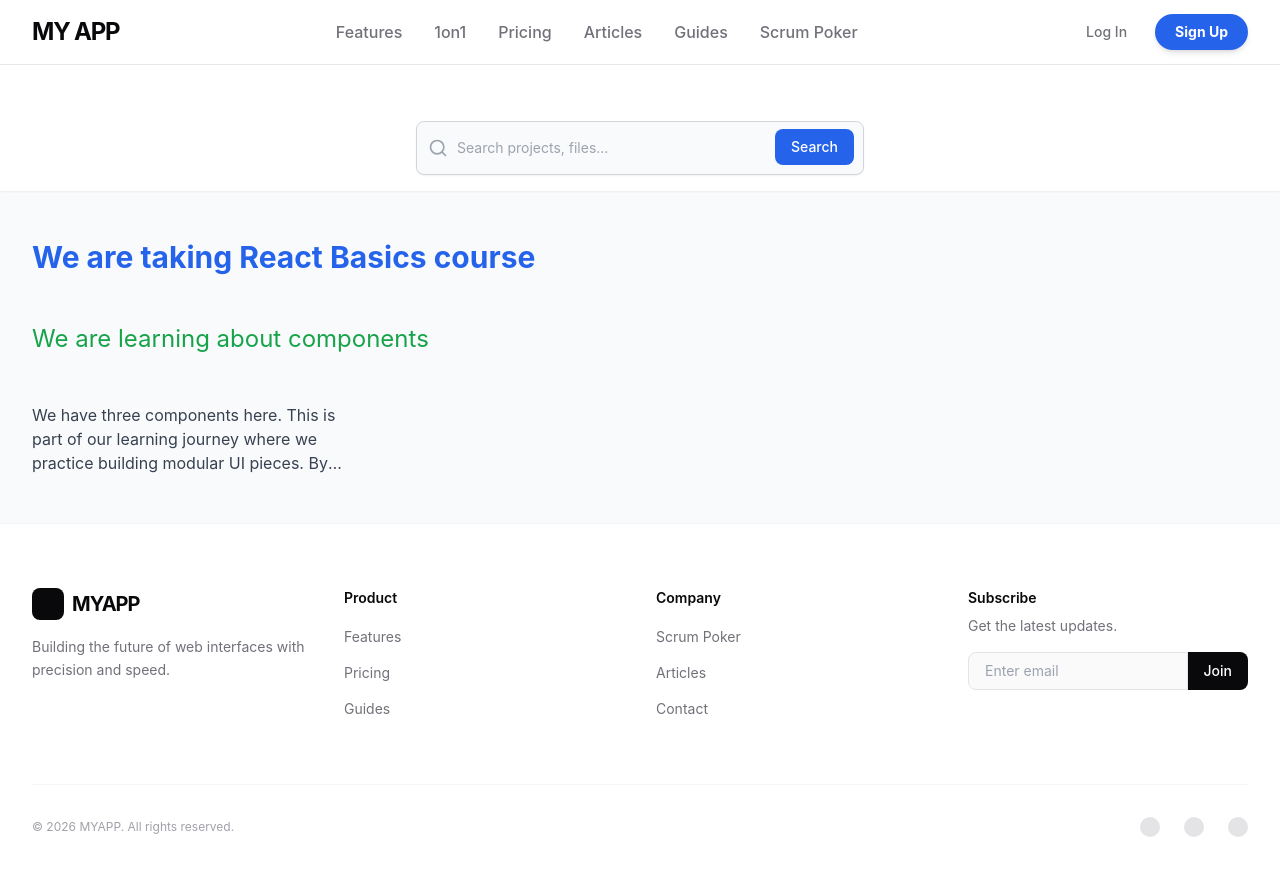
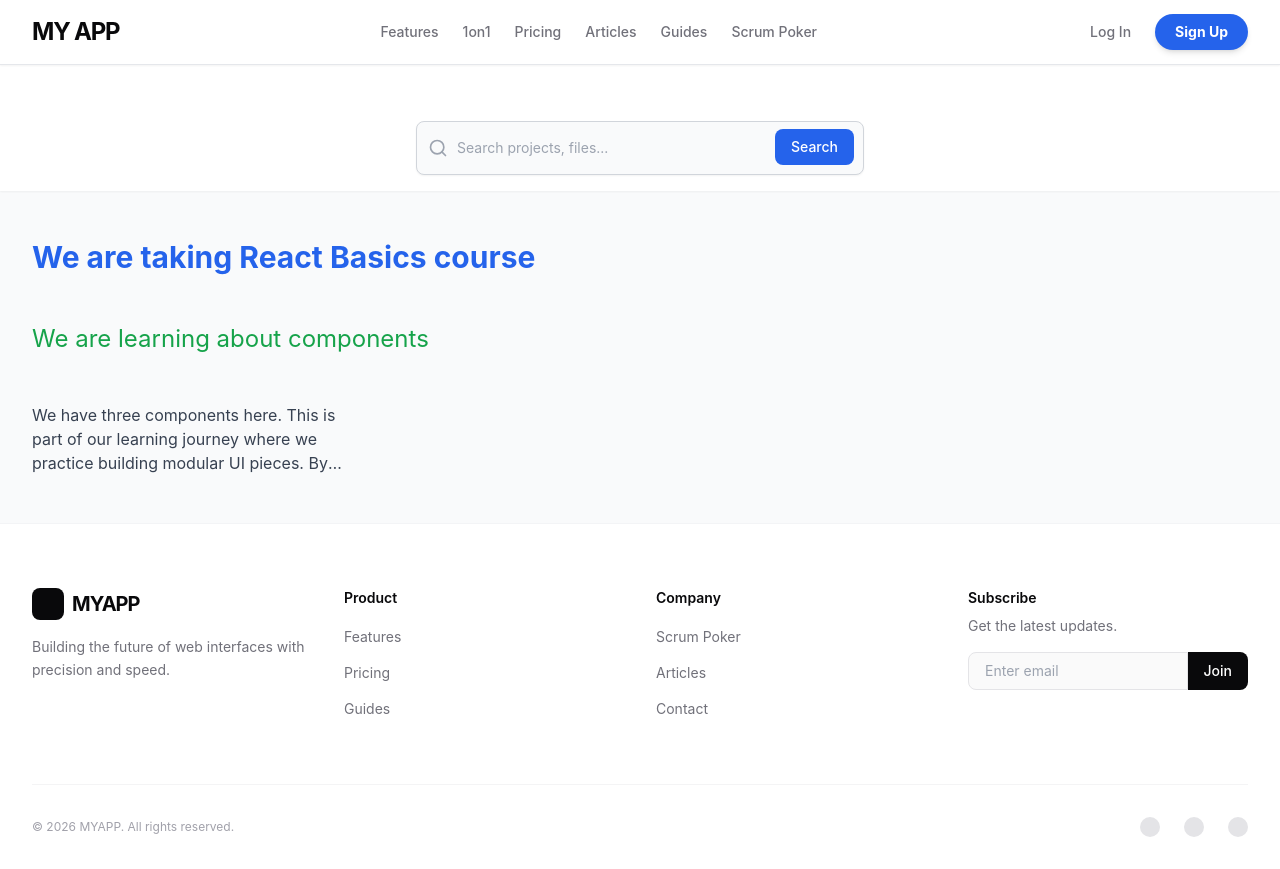
Before and after one commit to Gebremikial/my-App, a React (Create React App) app: page / in a window 1280 px wide. Built offline with nearby package versions, Linux system fonts and the light colour scheme.

Commit message:
feat: complete navbar with all categories and routing

```diff
--- a/src/components/Navbar.js
+++ b/src/components/Navbar.js
@@ -1,70 +1,55 @@
 import React from 'react';
+import { Link } from 'react-router-dom';
 
 export default function Navbar() {
+  const navLinks = [
+    { name: 'Features', href: '#features' },
+    { name: '1on1', href: '#1on1' },
+    { name: 'Pricing', href: '#pricing' },
+    { name: 'Articles', href: '#articles' },
+    { name: 'Guides', href: '#guides' },
+    { name: 'Scrum Poker', href: '#scrum-poker' },
+  ];
+
   return (
-    <nav className="bg-white border-b border-white-200 shadow-sm">
+    <nav className="bg-white border-b border-gray-200 shadow-sm sticky top-0 z-50">
       <div className="max-w-7xl mx-auto px-4 sm:px-6 lg:px-8">
         <div className="flex justify-between items-center h-16">
 
-          {/* At the left Brand Logo */}
+          {/* Brand Logo */}
           <div className="flex-shrink-0">
-            <span className="text-2xl font-bold tracking-tighter text-zinc-950 cursor-pointer">
+            <Link to="/" className="text-2xl font-bold tracking-tighter text-zinc-950">
               MY APP
-            </span>
+            </Link>
           </div>
 
-          {/* I put Navigation Links in the center */}
-          <div className="hidden md:flex space-x-8 items-center">
-            <a
-              href="#features"
-              className="text-zinc-500 hover:text-zinc-950 font-medium transition duration-300"
-            >
-              Features
-            </a>
-            <a
-              href="#1on1"
-              className="text-zinc-500 hover:text-zinc-950 font-medium transition duration-300"
-            >
-              1on1
-            </a>
-            <a
-              href="#pricing"
-              className="text-zinc-500 hover:text-zinc-950 font-medium transition duration-300"
-            >
-              Pricing
-            </a>
-            <a
-              href="#articles"
-              className="text-zinc-500 hover:text-zinc-950 font-medium transition duration-300"
-            >
-              Articles
-            </a>
-            <a
-              href="#guides"
-              className="text-zinc-500 hover:text-zinc-950 font-medium transition duration-300"
-            >
-              Guides
-            </a>
-            <a
-              href="#scrum-poker"
-              className="text-zinc-500 hover:text-zinc-950 font-medium transition duration-300"
-            >
-              Scrum Poker
-            </a>
+          {/* Navigation Links (Center) */}
+          <div className="hidden lg:flex space-x-6 items-center">
+            {navLinks.map((link) => (
+              <a
+                key={link.name}
+                href={link.href}
+                className="text-zinc-500 hover:text-zinc-950 font-medium text-sm transition duration-300"
+              >
+                {link.name}
+              </a>
+            ))}
           </div>
 
-          {/* at the right Side I put Action Buttons */}
-          <div className="flex items-center space-x-4">
-            <button
+          {/* Action Buttons (Right) */}
+          <div className="flex items-center space-x-3">
+            <Link
+              to="/login"
               className="text-zinc-500 hover:text-zinc-950 px-3 py-2 text-sm font-medium transition duration-300"
             >
               Log In
-            </button>
-            <button
-              className="bg-blue-600 hover:bg-blue-700 text-white px-5 py-2 rounded-full text-sm font-bold transition duration-300 shadow-md"
+            </Link>
+            <Link
+              to="/signup"
+              className="bg-blue-600 hover:bg-blue-700 text-white px-5 py-2 rounded-full text-sm font-bold transition duration-300 shadow-md inline-block"
             >
               Sign Up
-            </button>
+            </Link>
           </div>
 
         </div>
```
